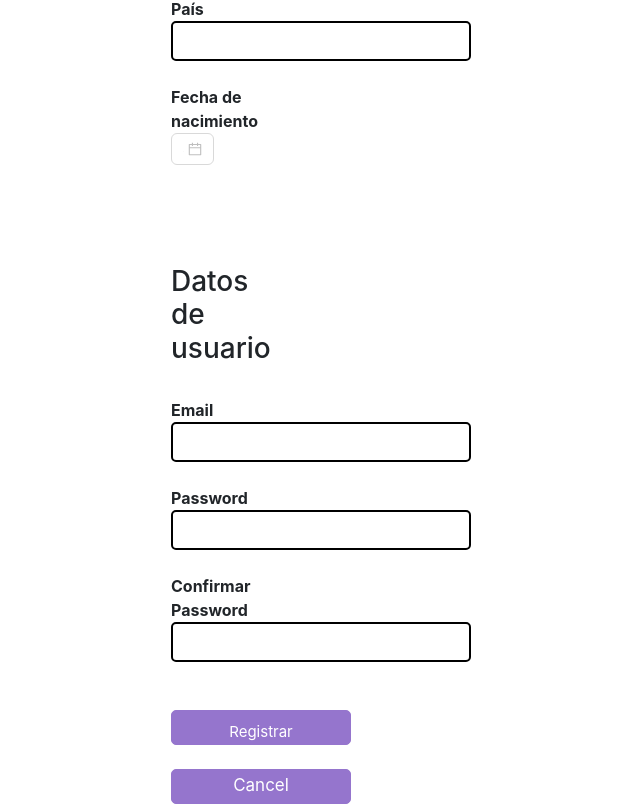
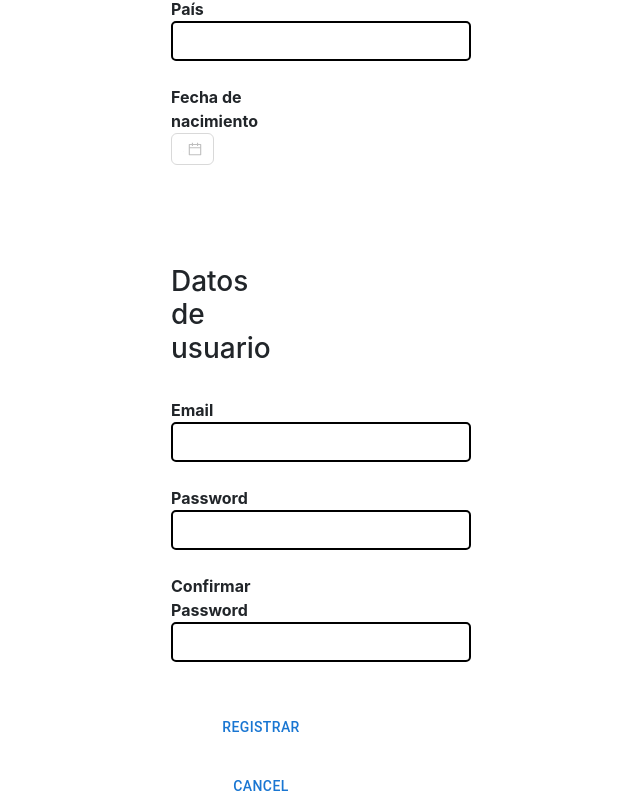
Before and after one commit to alison304/organized_office, a React (Create React App) app in the folder client/: page /register in a window 1280 px wide. Shown: the part 1166-1970 px from the top of the page, without its empty margins (545-1185 px from the left). Built offline with nearby package versions, Linux system fonts and the light colour scheme.

Commit message:
fixing update

```diff
--- a/client/src/views/RegisterForm/RegisterForm.jsx
+++ b/client/src/views/RegisterForm/RegisterForm.jsx
@@ -1,7 +1,7 @@
 import React, { useEffect, useState } from "react";
 import { createUser, getOneUser, updateUser } from "../../services/user.service";
 import { useParams, useNavigate } from "react-router-dom";
-import { Box, Grid } from '@mui/material';
+import { Box, Grid, Button } from '@mui/material';
 import { DatePicker, Space } from 'antd';
 import { Formik, Form, Field } from 'formik';
 import * as Yup from 'yup';
@@ -265,13 +265,14 @@ const RegisterComponent = (props) => {
                                             <br />
                                             <br />
                                             {id ? (
-                                                <input className='submit' type="submit" value="Actualizar" />
+                                                <Button className='submit' onClick={() => sendNewUser(user)}>Actualizar</Button>
+
                                             ) : (
-                                                <input className='submit' type="submit" value="Registrar" />
+                                                <Button className='submit' type="submit">Registrar</Button>
                                             )}
 
                                             <br /><br />
-                                            <button className='cancel' onClick={() => navigate("/")}>Cancel</button>
+                                            <Button className='cancel' onClick={() => navigate("/")}>Cancel</Button>
                                         </div>
                                     </Grid>
                                     <Grid item xs={6}>
```
